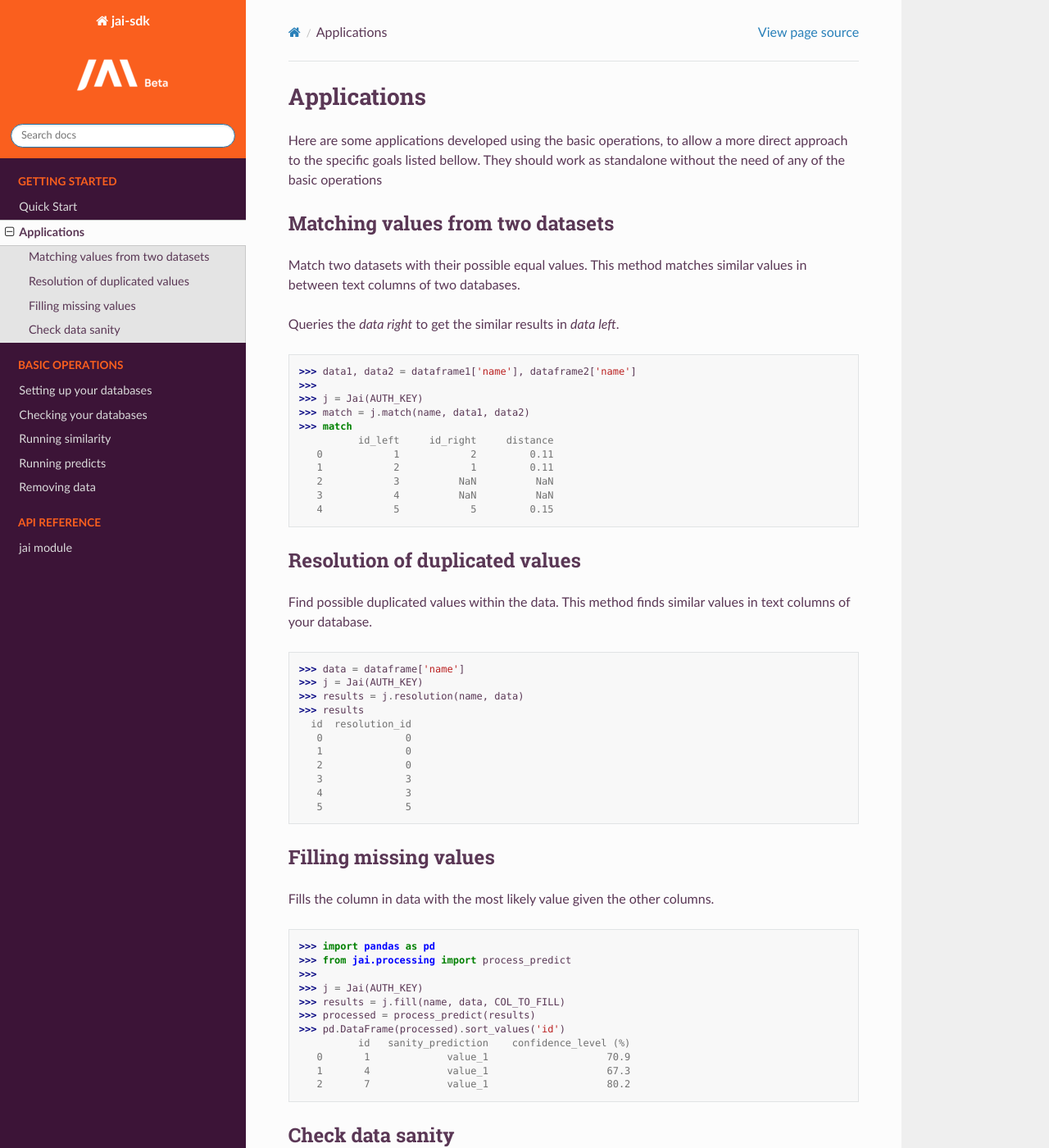
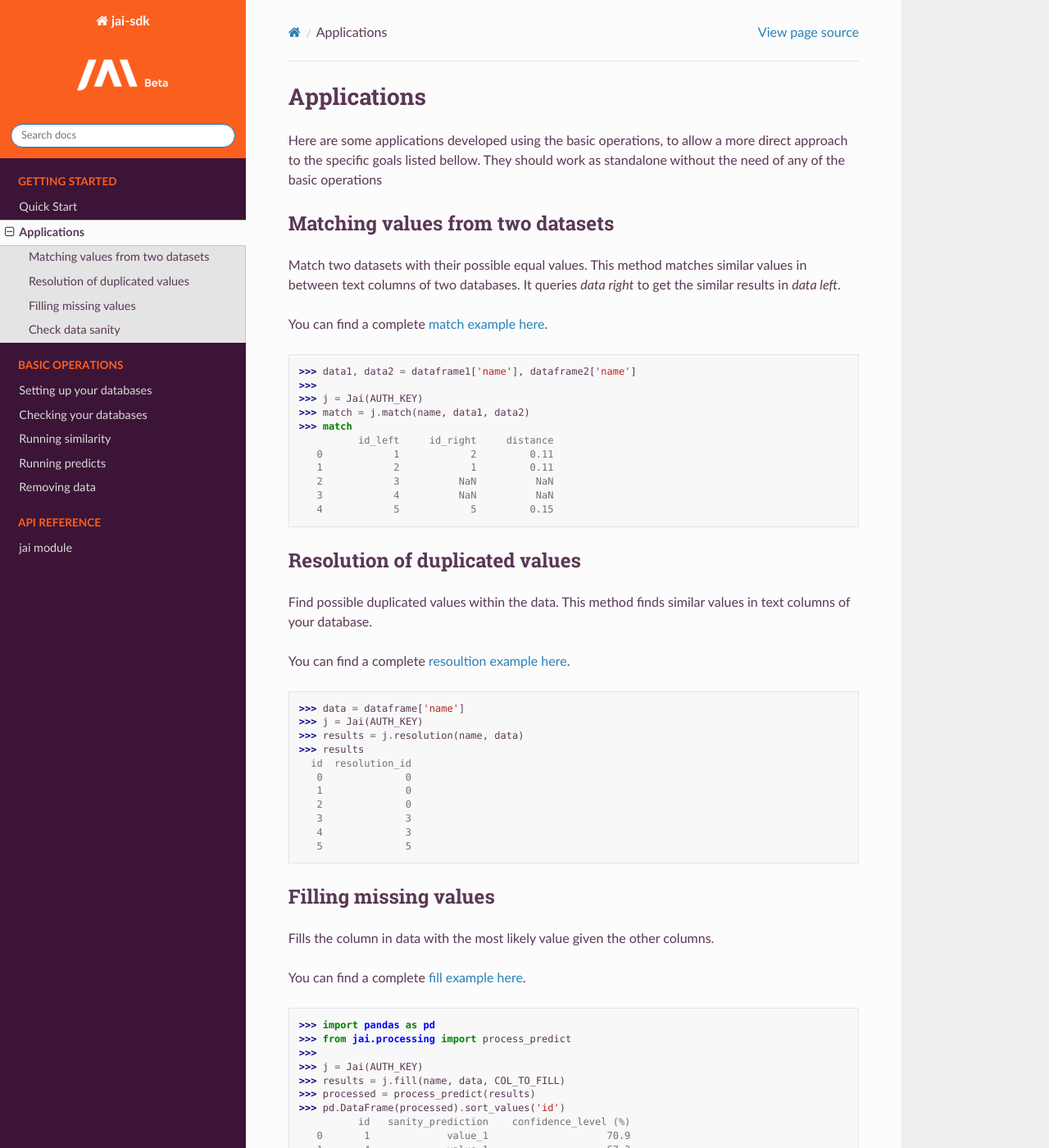
Before and after one commit to jquant/jai-sdk, a Sphinx documentation site: the page built from docs/source/applications.rst, in a window 1280 px wide and 1400 px high. Shown: the whole window at 82% size. Built offline with Sphinx 7.4.7 and the Read the Docs theme 2.0.0, drawn with Linux system fonts in a browser that asks for light colours; pages that are not in the unit, such as notebooks, are missing from menus; some of the changed text lies outside the part shown.

Commit message:
link to examples

```diff
--- a/docs/source/applications.rst
+++ b/docs/source/applications.rst
@@ -9,9 +9,11 @@ Here are some applications developed using the basic operations, to allow a more
 Matching values from two datasets
 *********************************
 
-Match two datasets with their possible equal values. This method matches similar values in between text columns of two databases.
+Match two datasets with their possible equal values. This method matches similar values in between text columns of two databases. It queries *data right* to get the similar results in *data left*.
 
-Queries the *data right* to get the similar results in *data left*.
+You can find a complete `match example here <https://github.com/jquant/jai-sdk/blob/main/examples/match_example.ipynb>`_.
+
+
 
 .. code-block:: python
 
@@ -33,6 +35,8 @@ Resolution of duplicated values
 
 Find possible duplicated values within the data. This method finds similar values in text columns of your database.
 
+You can find a complete `resoultion example here <https://github.com/jquant/jai-sdk/blob/main/examples/resolution_example.ipynb>`_.
+
 .. code-block:: python
 
     >>> data = dataframe['name']
@@ -52,6 +56,8 @@ Filling missing values
 **********************
 
 Fills the column in data with the most likely value given the other columns.
+
+You can find a complete `fill example here <https://github.com/jquant/jai-sdk/blob/main/examples/fill_example.ipynb>`_.
 
 .. code-block:: python
 
@@ -73,6 +79,8 @@ Check data sanity
 
 Validates consistency in the columns (columns_ref).
 
+You can find a complete `sanity example here <https://github.com/jquant/jai-sdk/blob/main/examples/sanity_example.ipynb>`_.
+
 .. code-block:: python
 
     >>> import pandas as pd
```
